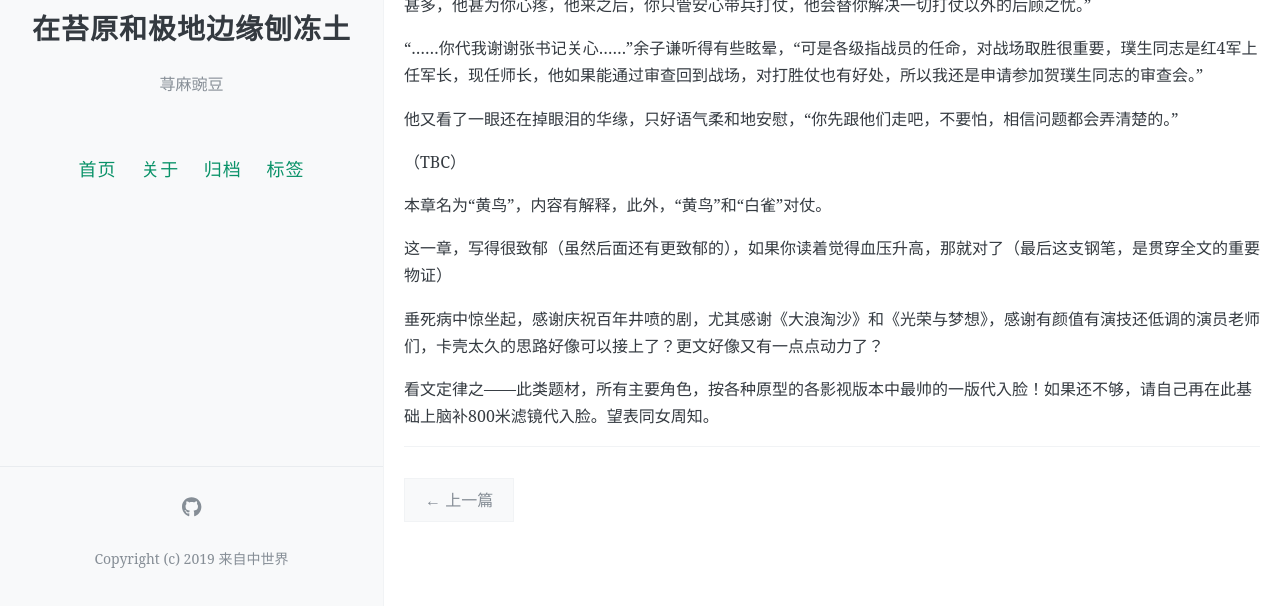
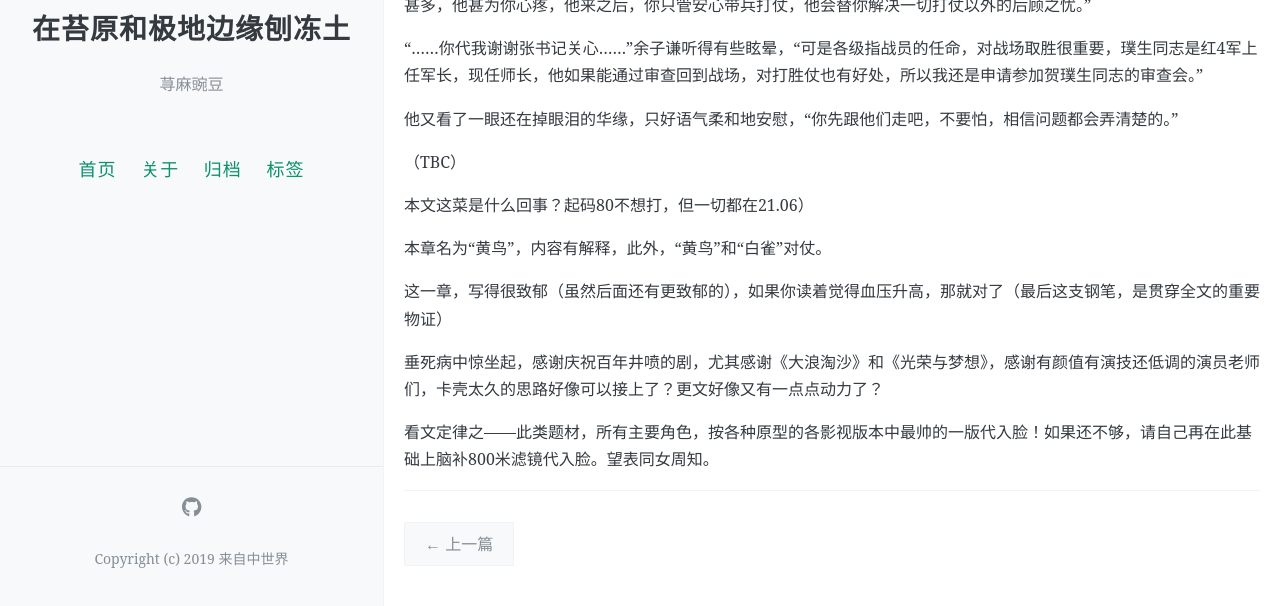
Before and after one commit to qianmawandou/frozenground06, a Jekyll site: the page built from _posts/2022-05-07-chapter25.md, in a window 1280 px wide and 900 px high, scrolled down 6211 px, cut to the strip 294-900 px from the top of the window. Built offline with Jekyll 4.4.1, drawn with Linux system fonts in a browser that asks for light colours; comment, search, counter and statistics services are not loaded; before the commit the page ends 7068 px from its top, so only the background shows below that.

Commit message:
Update 2022-05-07-chapter25.md

```diff
--- a/_posts/2022-05-07-chapter25.md
+++ b/_posts/2022-05-07-chapter25.md
@@ -192,6 +192,8 @@ comments: true
 
 （TBC）
 
+本文这菜是什么回事？起码80不想打，但一切都在21.06）
+
 本章名为“黄鸟”，内容有解释，此外，“黄鸟”和“白雀”对仗。
 
 这一章，写得很致郁（虽然后面还有更致郁的），如果你读着觉得血压升高，那就对了（最后这支钢笔，是贯穿全文的重要物证）
```
